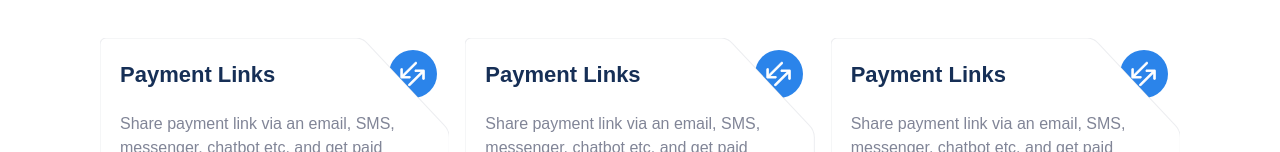
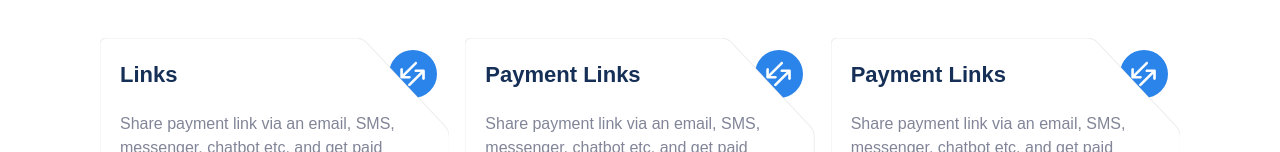
Before and after one commit to gauravjakhar001/RAZORPAY, a website built with Vite: page index.html in a window 1280 px wide. Shown: the part 1512-1664 px from the top of the page. Built offline with nearby package versions, Linux system fonts and the light colour scheme; files whose address does not match are found by name.

Commit message:
Update index.html

```diff
--- a/index.html
+++ b/index.html
@@ -265,7 +265,7 @@
                     <div class="z-[100] absolute w-full h-full flex flex-col justify-between pl-5 py-6 pr-8">
                         <!--text part-->
                         <div>
-                            <h3 class="font-mullish font-bold text-deepBlueHead leading-[1.2] text-[1.375rem]">Payment Links</h3>
+                            <h3 class="font-mullish font-bold text-deepBlueHead leading-[1.2] text-[1.375rem]">Links</h3>
                             <p class="font-mullish text-grayText mt-6">
                                 Share payment link via an email, SMS, messenger, chatbot etc. and get paid immediately</p>
                         </div>
```
